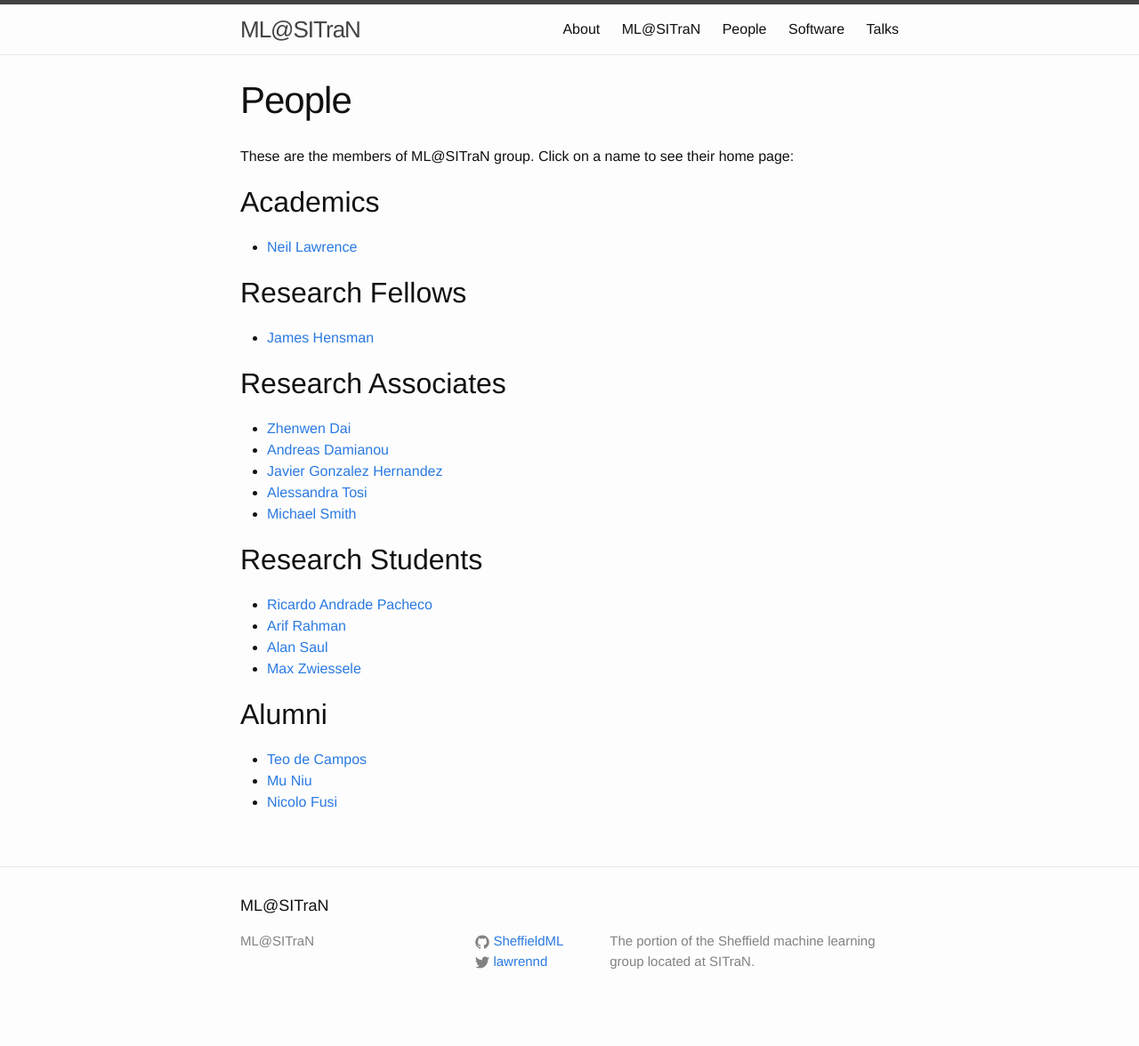
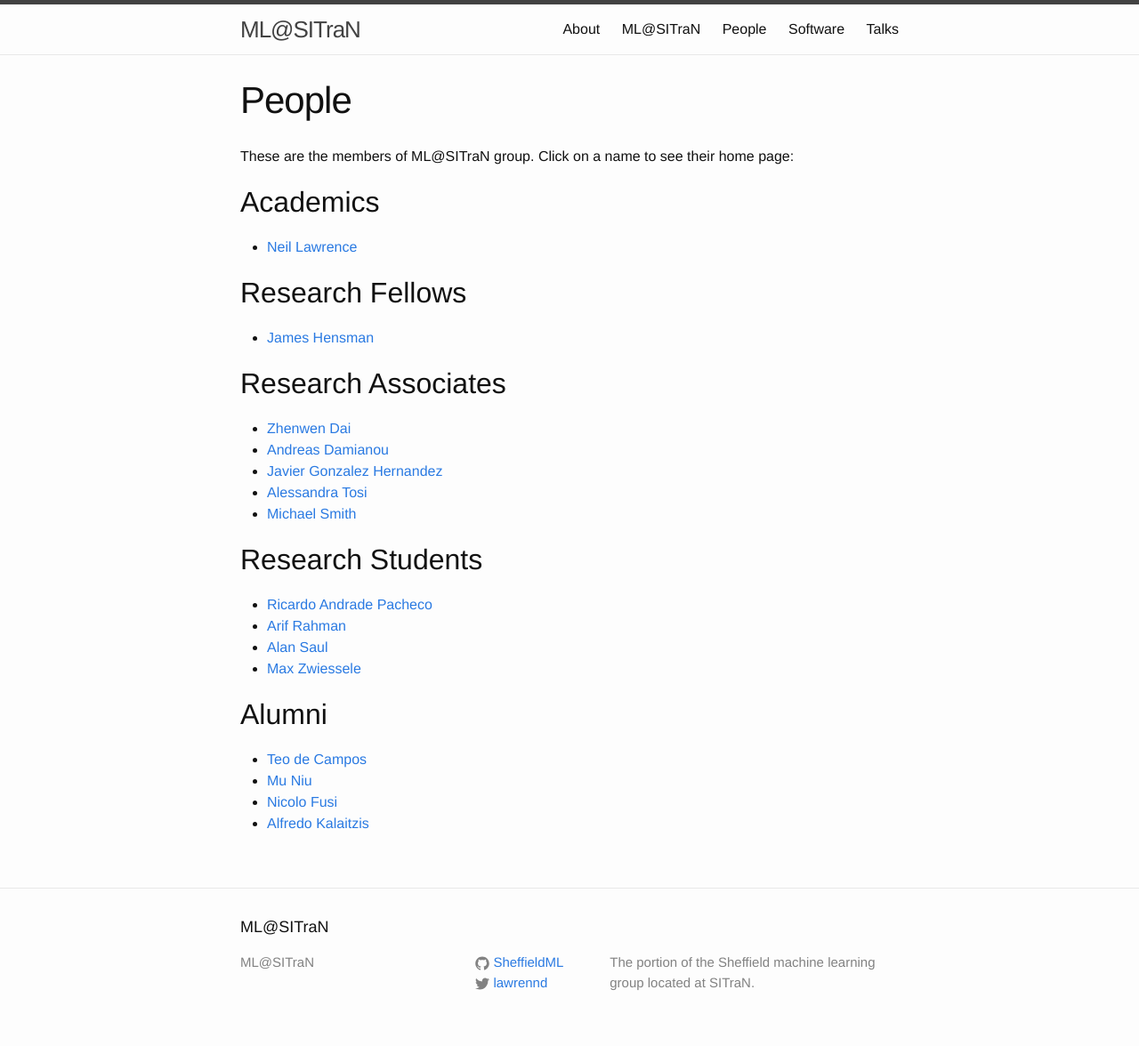
Before and after one commit to SheffieldML/sheffieldml.github.io, a Jekyll site: the page built from personnel.md, in a window 1280 px wide. Shown: the whole page at 89% size. Built offline with Jekyll 4.4.1, drawn with Linux system fonts in a browser that asks for light colours; before the commit the page ends 1152 px from its top, so only the background shows below that.

Commit message:
Update personnel.md

```diff
--- a/personnel.md
+++ b/personnel.md
@@ -32,6 +32,7 @@
 
 ## Alumni
 
-- [Teo de Campos](http://www.dcs.shef.ac.uk/cgi-bin/makeperson?T.deCampos)
-- [Mu Niu](http://www.dcs.shef.ac.uk/cgi-bin/makeperson?M.Niu)
+- [Teo de Campos](http://personal.ee.surrey.ac.uk/Personal/T.Decampos/)
+- [Mu Niu](http://www.gla.ac.uk/schools/mathematicsstatistics/staff/muniu/)
 - [Nicolo Fusi](http://nicolofusi.com/)
+- [Alfredo Kalaitzis](https://www.ucl.ac.uk/statistics/people/alfredo-kalaitzis)
```
